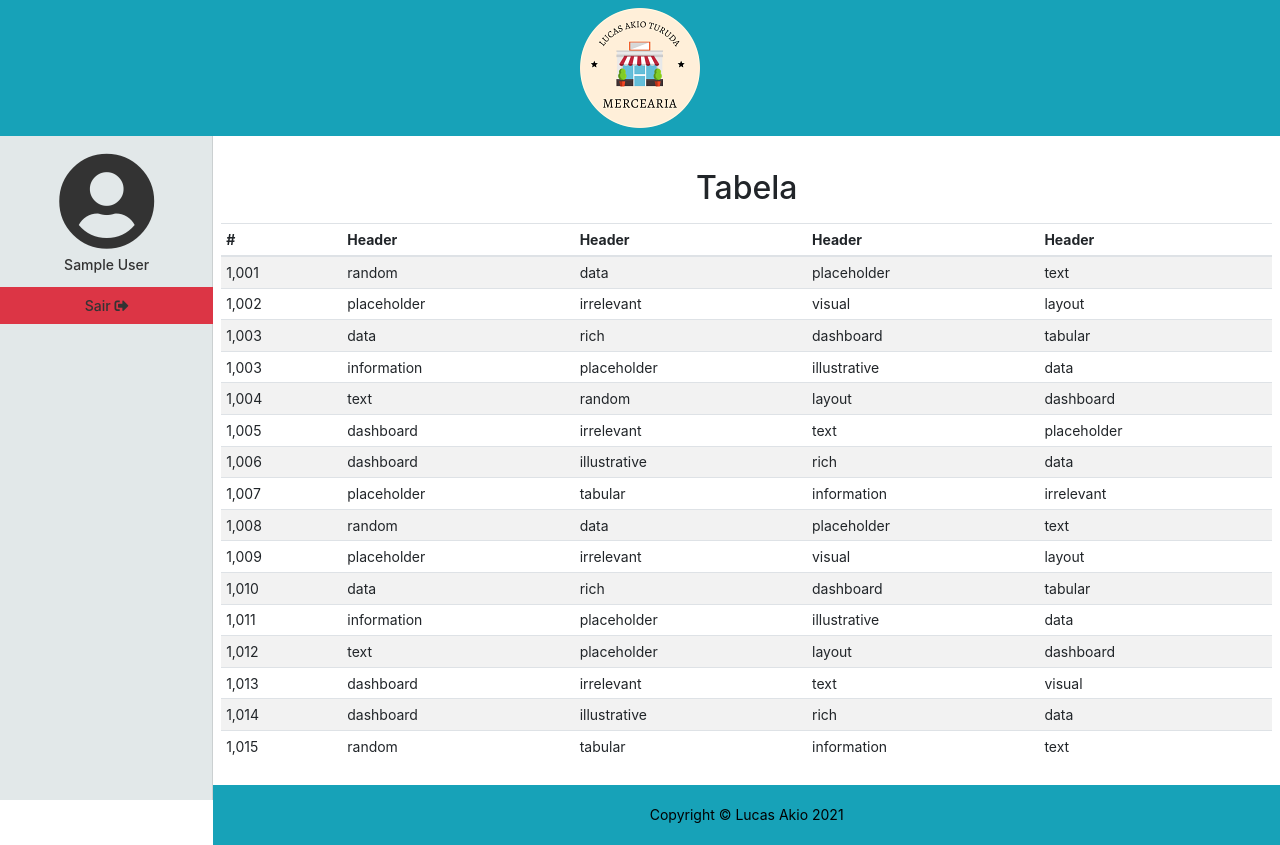
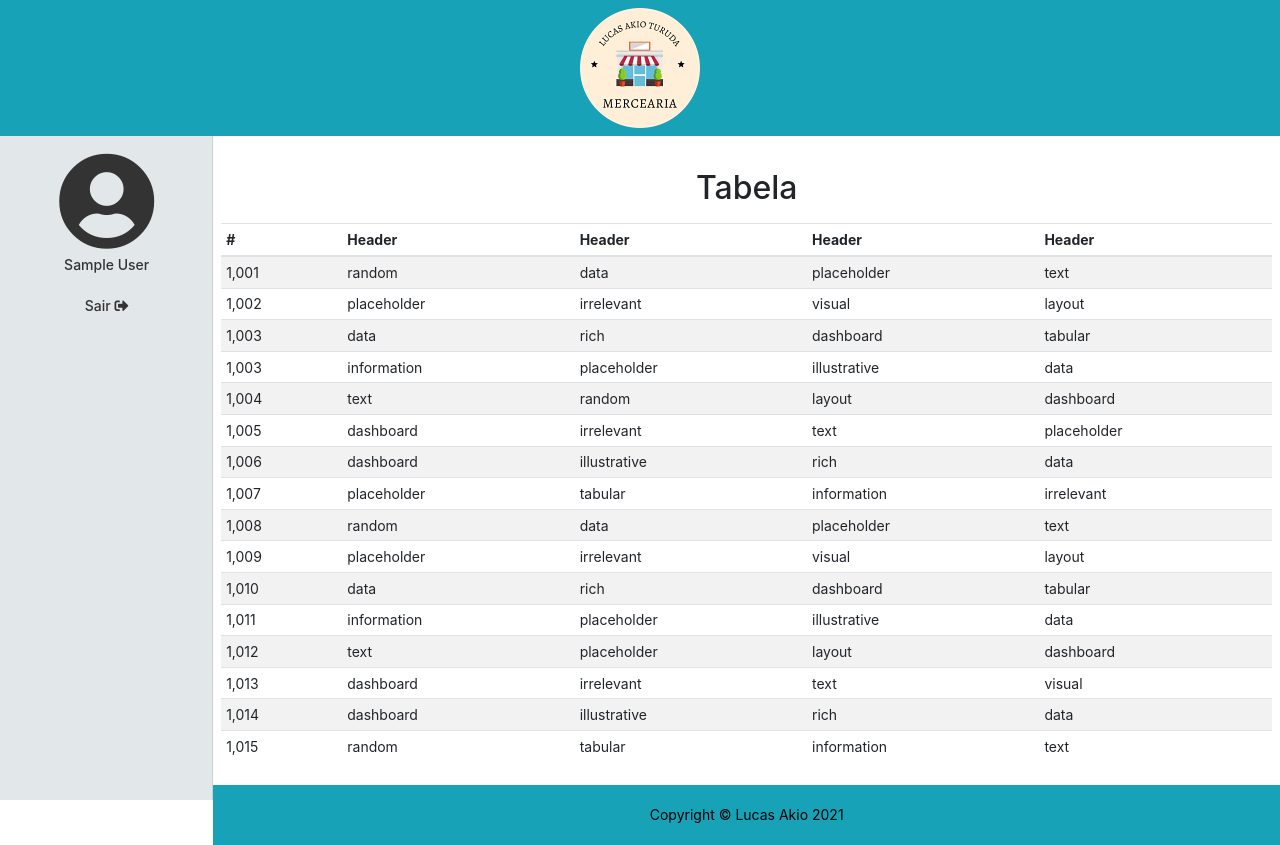
Before and after one commit to Akiolucas/Mercearia, a PHP site: page /mercearia/ in a window 1280 px wide. Run offline with PHP 8.4, Linux system fonts and the light colour scheme; the visitor is signed in with stand-in values (Sample User, id 1); data that the repository does not hold is empty.

Commit message:
remoção da classe css, adicionado id

```diff
--- a/app/View/include/menulateral.php
+++ b/app/View/include/menulateral.php
@@ -19,7 +19,7 @@ if (isset($_SESSION['usuario_paginas']))
         </a>
       </li>
       <li class="nav-item">
-        <a class="nav-link bg-danger text-center" href="<?php echo URL; ?>sair">
+        <a class="nav-link text-center" href="<?php echo URL; ?>sair" id="link-sair">
           Sair <i class="fas fa-sign-out-alt"></i>
         </a>
       </li>
```
